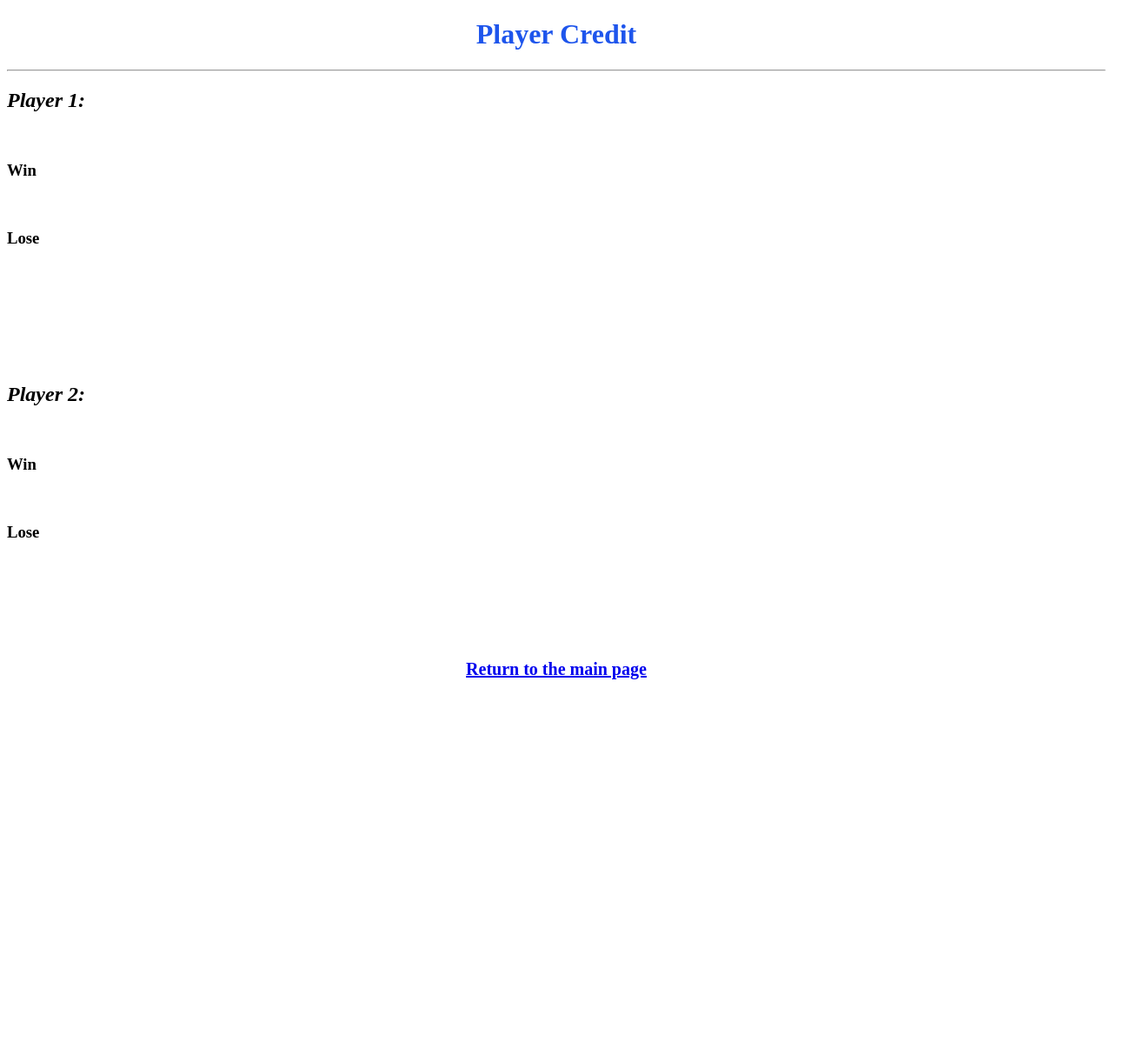
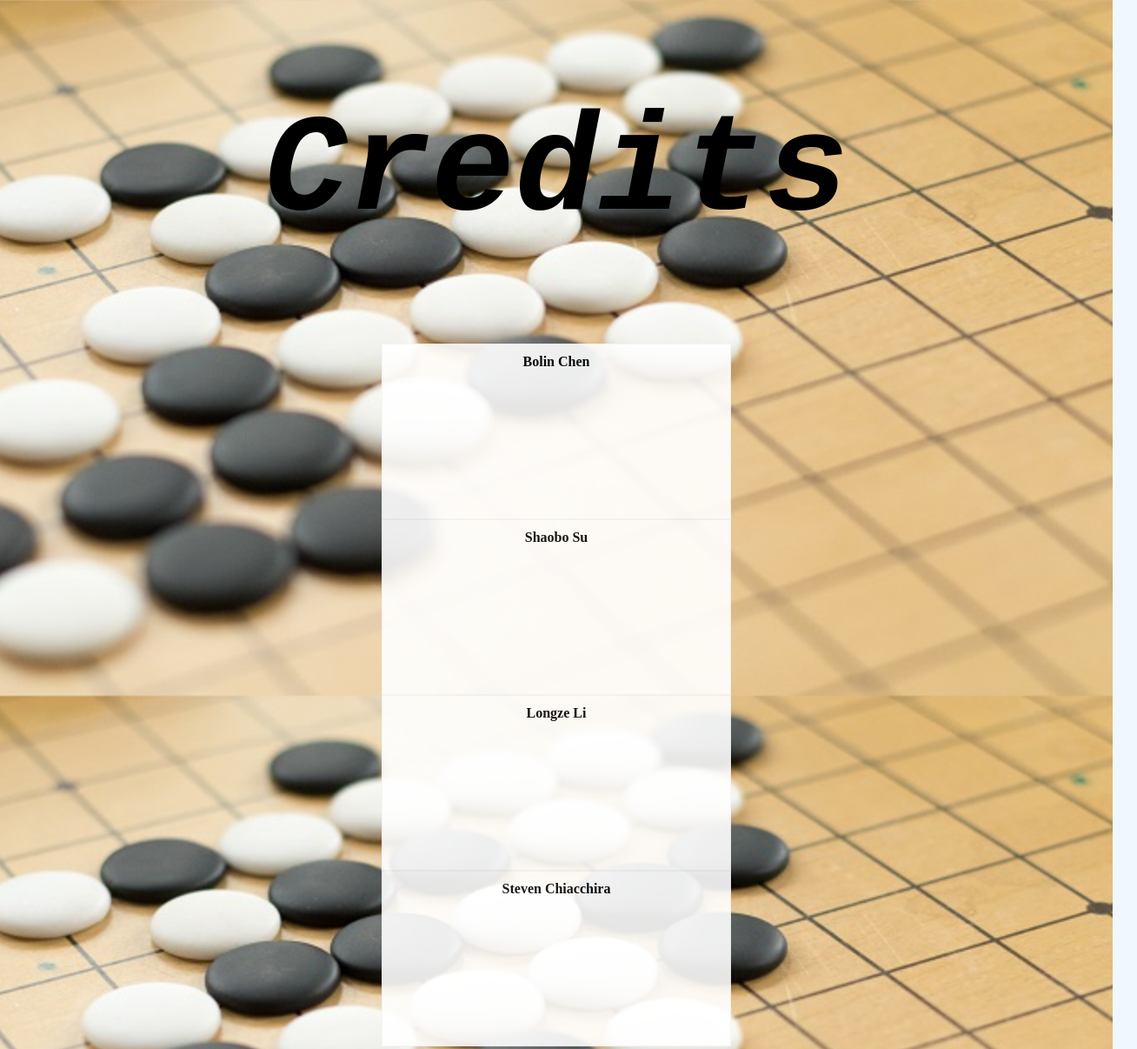
Before and after one commit to Ezuharad/CSE201-Final-Project, a website: page src/public/credits.html in a window 1280 px wide. Shown: the top 1206 px of the page at 87% size, 1308 px wide, since content can reach past the window. Before the commit the page ends 800 px from the top, so only its background shows below. Drawn offline with Linux system fonts and the light colour scheme.

Commit message:
Add files via upload

```diff
--- a/src/public/credits.html
+++ b/src/public/credits.html
@@ -2,29 +2,143 @@
 <html lang="en-US">
     <head>
         <meta charset="utf-8"/>
-        <title> Game Credit</title>
+        <title>Credits</title>
+        <link rel="stylesheet" type="text/css" href="styles//styles.css">
+        <style type="text/css">
+            body{
+                background-image: url(images/gameManualPage2.jpg);
+                background-size: cover;
+                background-attachment: fixed;
+                background-color: aliceblue;
+            }
+            .titleFont{
+                font-style:italic;
+                font-weight: bold;
+                font-size: 80px;
+                font-family: 'Courier New', Courier, monospace;
+            }
+            .flip-container {
+                position:sticky;
+                width: 400px;
+                height: 200px;
+                border: 1px solid whitesmoke;
+                transform-style: preserve-3d;
+                perspective: 1000;
+                opacity: 0.9;
+                margin-left: auto;
+                margin-right: auto;
+            }
+            /* flip the pane when hovered */
+            .flip-container:hover .flipper, .flip-container.hover .flipper {
+                transform: rotateY(180deg);
+            }
+            .flip-container, .front, .back {
+
+                width: 400px;
+                height: 200px;
+            }
+            /* flip speed goes here */
+            .flipper {
+                transition: 0.6s;
+                transform-style: preserve-3d;
+                position: relative;
+            }
+            /* hide back of pane during swap */
+            .front, .back {
+                backface-visibility: hidden;
+                position: absolute;
+                top: 0;
+                left: 0;
+            }
+
+            /* front pane, placed above back */
+            .front {
+                background: white;
+                color: black;
+                z-index: 2;
+            }
+            /* back, initially hidden pane */
+            .back {
+                background: black;
+                color: white;
+                transform: rotateY(180deg);
+            }
+        </style>
     </head>
-<body>
-    <h1 style="text-align: center; color: rgb(30, 85, 236);">Player Credit</h1>
-    <hr>
-    <div style="width: 1300px; height: 300px;">
-    <h2><i>Player 1:</i></h1>
-    <br>
-    <h3>Win</h3>
-    <br>
-    <h3>Lose
-    </div>
-    <br>
-    <div style="width: 1300px; height: 300px;">
-    <h2><i>Player 2:</i></h1>
-    <br>
-    <h3>Win</h3>
-    <br>
-    <h3>Lose
-    </div>
-    <br>
-    <div style="text-align: center;">
-    <a href="index.html" style="font-size: 20px;"><b>Return to the main page</b></a>
-    </div>
-</body>
+    <body>
+        <div class="titleFont">
+            <h1 style="text-align:center;font-size:200%;">
+                <b>Credits</b>
+            </h1>
+        </div>
+        <div class="flip-container" ontouchstart="this.classList.toggle('hover');">
+            <div class="flipper">
+                <div class="front">
+                    <h1 style="text-align: center;font-size:100%;">
+                        Bolin Chen
+                    </h1>
+                </div>
+                <div class="back">
+                    <b>Web page write by HTML and CSS</b>
+                    <p>
+                        <br>Multiple Elements in HTML:Headings, Line breaks, inputs, comment, Hypertext, Attributes
+                        <br>Modify the interface and text and buttons through CSS
+
+                    </p>
+                </div>
+            </div>
+        </div>
+        <div class="flip-container" ontouchstart="this.classList.toggle('hover');">
+            <div class="flipper">
+                <div class="front">
+                    <h1 style="text-align: center;font-size:100%;">
+                        Shaobo Su
+                    </h1>
+                </div>
+                <div class="back">
+                    <b>Webpage design and JavaScript</b>
+                    <p>
+                        <br>Countdown timer in the webpage-based game.
+                        <br>Pop-up window in the webpages.
+                        <br>Webpage’s layout design.
+                        <br>JavaScript function.
+
+                    </p>
+                </div>
+            </div>
+        </div>
+        <div class="flip-container" ontouchstart="this.classList.toggle('hover');">
+            <div class="flipper">
+                <div class="front">
+                    <h1 style="text-align: center;font-size:100%;">
+                        Longze Li
+                    </h1>
+                </div>
+                <div class="back">
+                    <b>JavaScript Development</b>
+                    <p>
+                        <br>How to use JavaScript draw stuffs on the ‘Canvas’
+                        <br>How to set the color gradiently
+                        <br>How to use JavaScript to achieve the requirements
+
+                    </p>
+                </div>
+            </div>
+        </div>
+        <div class="flip-container" ontouchstart="this.classList.toggle('hover');">
+            <div class="flipper">
+                <div class="front">
+                    <h1 style="text-align: center;font-size:100%;">
+                        Steven Chiacchira
+                    </h1>
+                </div>
+                <div class="back">
+                    <b>Server side Architecture</b>
+                    <p>
+                        <br>server creation
+                    </p>
+                </div>
+            </div>
+        </div>
+    </body>
 </html>
```
